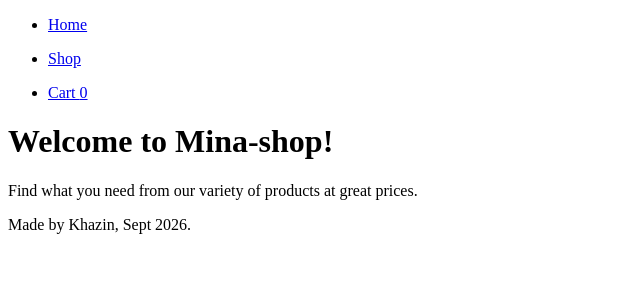
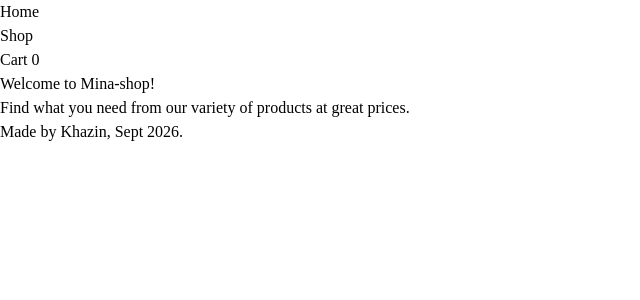
Before and after one commit to KhazinAwan/Shopping-Cart, a React (Vite) app: page / in a window 1280 px wide. Shown: the top 300 px of the page, without its empty margins (0-640 px from the left). Built offline with nearby package versions, Linux system fonts and the light colour scheme.

Commit message:
Set up Tailwind CSS

```diff
--- /dev/null
+++ b/src/index.css
@@ -0,0 +1 @@
+@import "tailwindcss";
--- a/src/main.jsx
+++ b/src/main.jsx
@@ -3,6 +3,7 @@ import { createRoot } from 'react-dom/client'
 import { createBrowserRouter, RouterProvider } from "react-router";
 import { CartProvider } from './contexts/CartContext.jsx';
 import routes from './routes.jsx';
+import "./index.css";
 
 const router = createBrowserRouter(routes);
 
```
